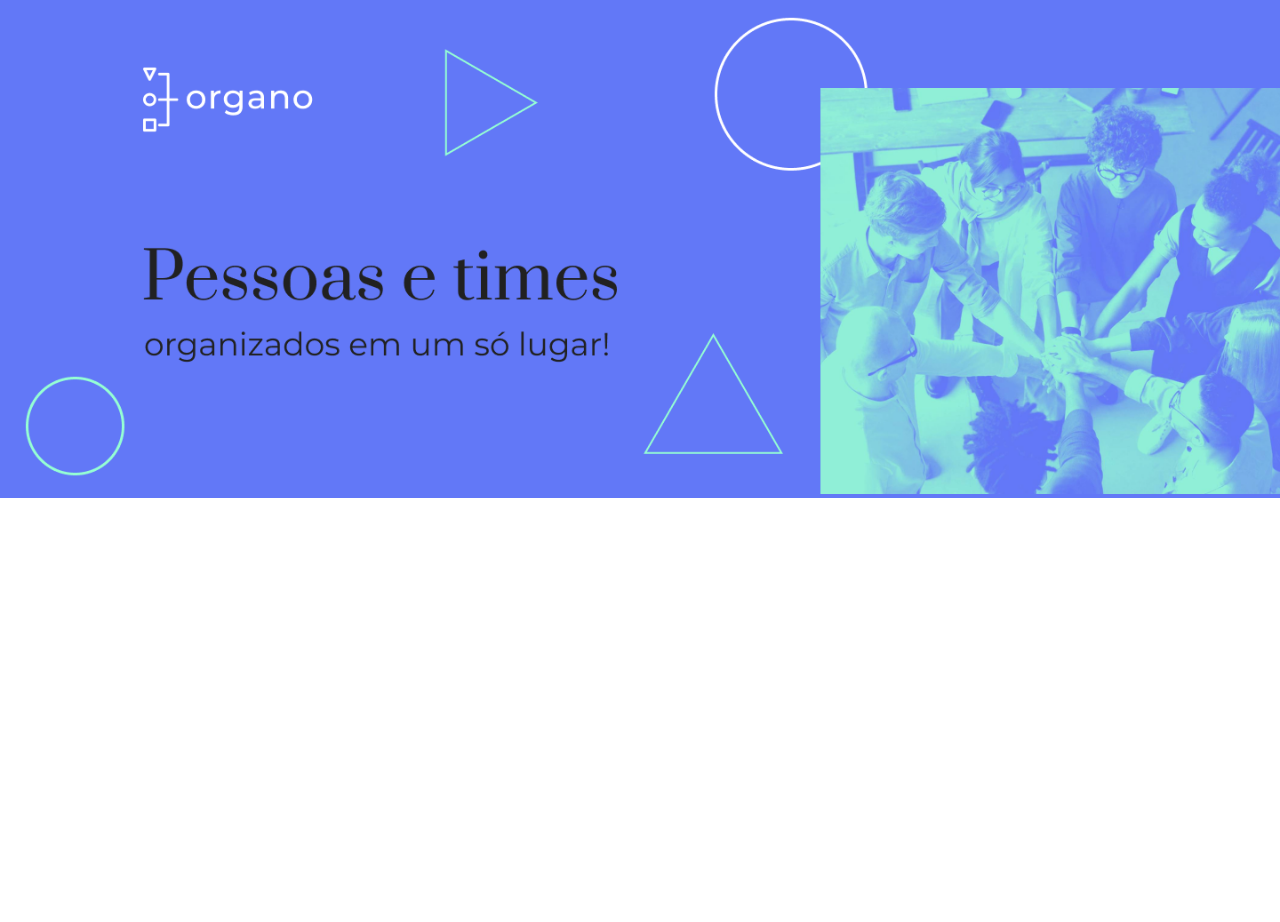
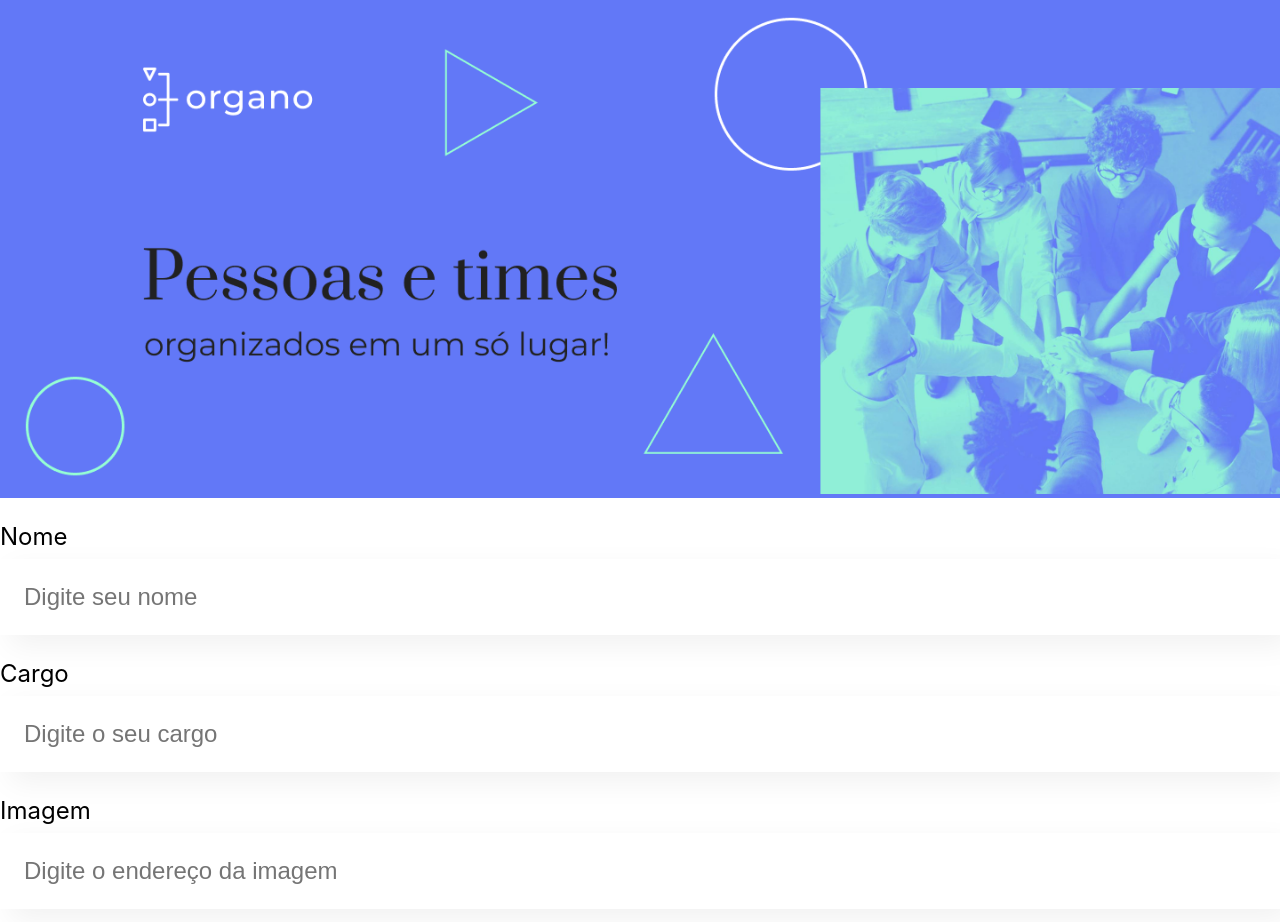
Before and after one commit to pxassuncao/organo, a React (Create React App) app: page / in a window 1280 px wide. Shown: the top 922 px of the page. Before the commit the page ends 800 px from the top, so only its background shows below. Built offline with nearby package versions, Linux system fonts and the light colour scheme.

Commit message:
estrutura de formulario

```diff
--- a/src/App.css
+++ /dev/null
@@ -1,38 +0,0 @@
-.App {
-  text-align: center;
-}
-
-.App-logo {
-  height: 40vmin;
-  pointer-events: none;
-}
-
-@media (prefers-reduced-motion: no-preference) {
-  .App-logo {
-    animation: App-logo-spin infinite 20s linear;
-  }
-}
-
-.App-header {
-  background-color: #282c34;
-  min-height: 100vh;
-  display: flex;
-  flex-direction: column;
-  align-items: center;
-  justify-content: center;
-  font-size: calc(10px + 2vmin);
-  color: white;
-}
-
-.App-link {
-  color: #61dafb;
-}
-
-@keyframes App-logo-spin {
-  from {
-    transform: rotate(0deg);
-  }
-  to {
-    transform: rotate(360deg);
-  }
-}
--- a/src/App.js
+++ b/src/App.js
@@ -1,11 +1,15 @@
-import logo from './logo.svg';
-import './App.css';
+
+
 import Banner from './componentes/Banner/Banner';
+import CampoTexto from './componentes/CampoTexto';
 
 function App() {
   return (
     <div className="App">
      <Banner/>
+     <CampoTexto label="Nome" placeholder="Digite seu nome"/>
+     <CampoTexto label="Cargo" placeholder= "Digite o seu cargo"/>
+     <CampoTexto label="Imagem" placeholder="Digite o endereço da imagem"/>
     </div>
   );
 }
--- /dev/null
+++ b/src/componentes/CampoTexto/CampoTexto.css
@@ -0,0 +1,18 @@
+.campo-texto{
+    margin: 24px 0;
+
+}
+.campo-texto label{
+    display: block;
+    margin-bottom: 8px;
+    font-size: 24px;
+}
+.campo-texto input{
+    background-color: #FFF;
+    box-shadow: 10px 10px 30px rgba(0, 0, 0, 0.06);
+    width: 100%;
+    border: none;
+    font-size: 24px;
+    padding: 24px;
+    box-sizing: border-box;
+}
--- /dev/null
+++ b/src/componentes/CampoTexto/index.js
@@ -0,0 +1,14 @@
+import './CampoTexto.css'
+
+const CampoTexto = (props)=>{
+
+    return(
+        <div className="campo-texto">
+            <label>
+                {props.label}
+                </label>
+                 <input placeholder={props.placeholder}/>
+        </div>
+    )
+}
+export default CampoTexto
```
Also changed, not shown: src/setupTests.js (deleted, +0 -5 lines), src/logo.svg (deleted).
